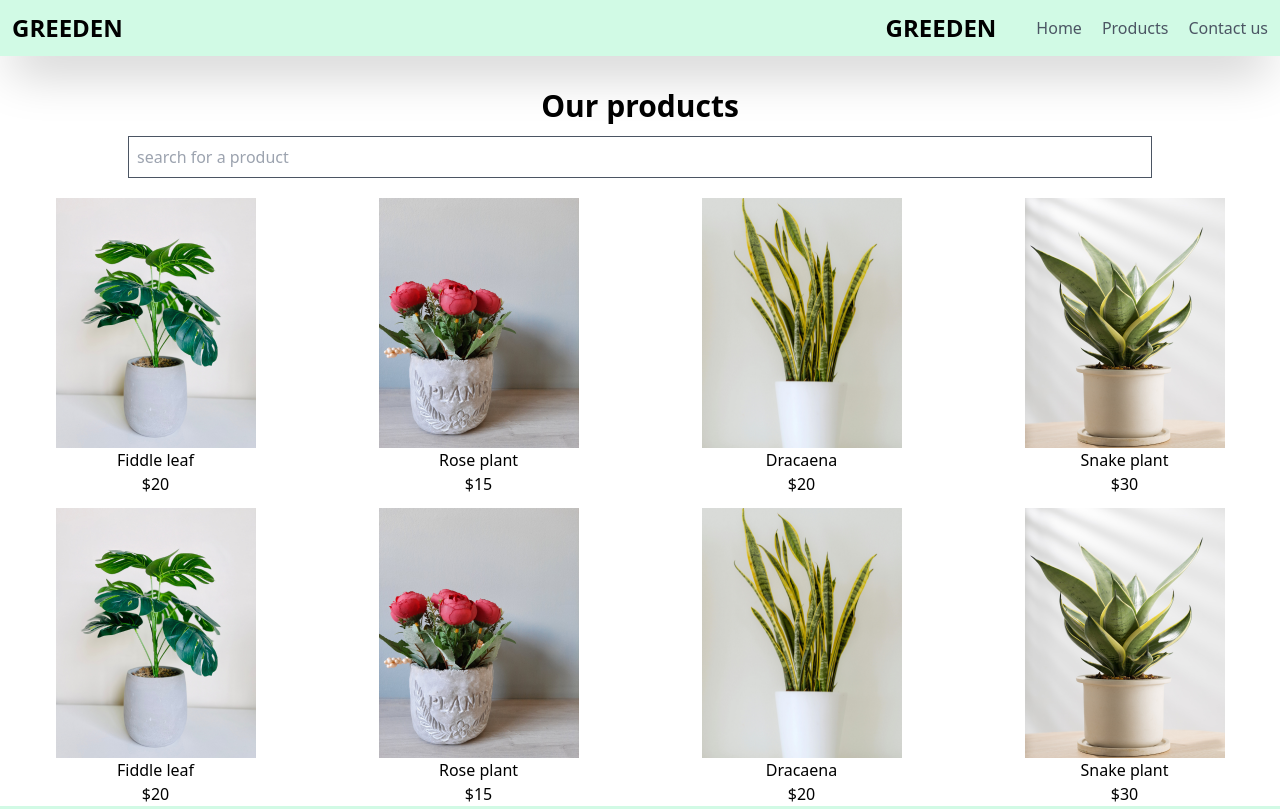
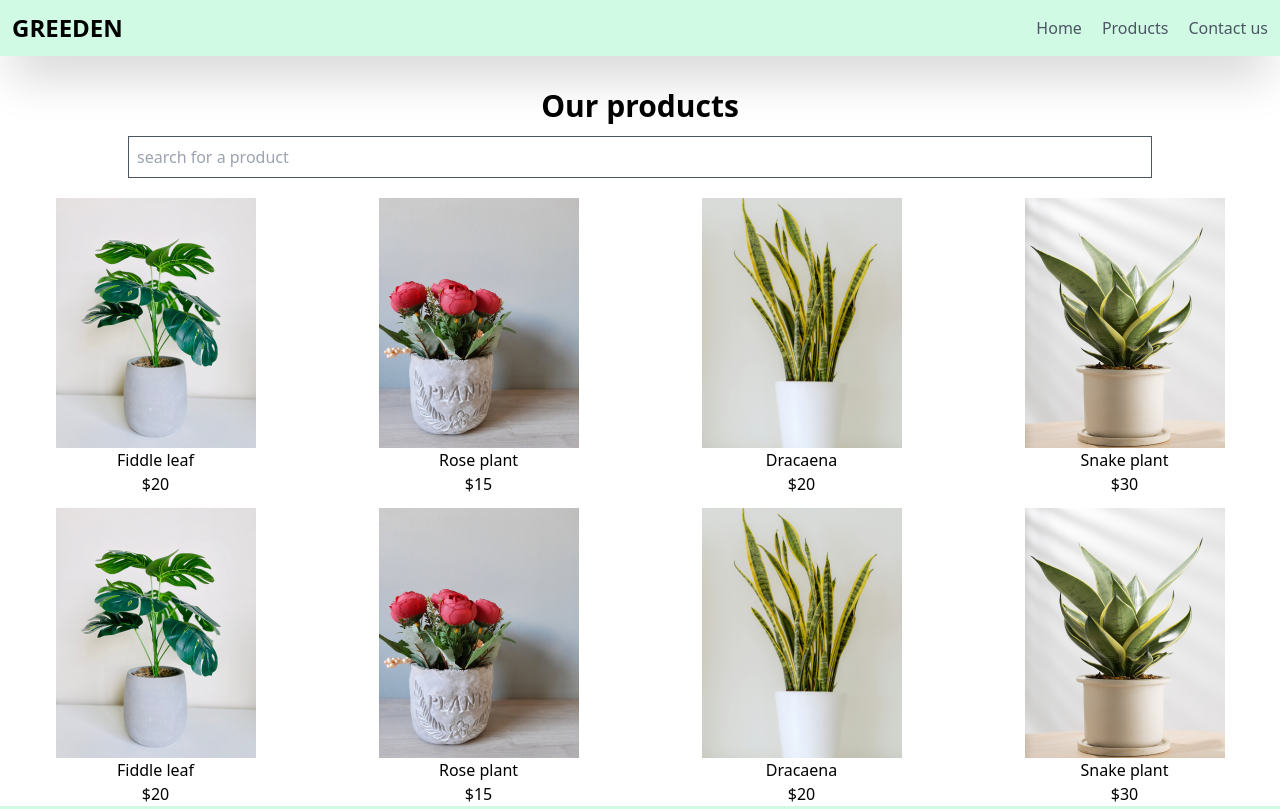
Before and after one commit to Amudha-kumar/greeden-website, a plain HTML site: page product.html in a window 1280 px wide. Shown: the top 809 px of the page. Drawn offline with nearby package versions, Linux system fonts and the light colour scheme.

Commit message:
updated the Logo in navbar

```diff
--- a/product.html
+++ b/product.html
@@ -22,7 +22,7 @@ https://cdn.jsdelivr.net/npm/tailwindcss@2.2.19/dist/tailwind.min.css
         <h1 class="text-2xl font-bold  ">GREEDEN</h1>
 
 <div class="flex items-center gap-5">
-    <h1 class="text-2xl font-bold  ">GREEDEN</h1>
+
         <ul class="flex gap-5 text-gray-600 hidden md:flex">
             <li>
                 <a class="hover:underline hover:text-black" href="index.html">Home</a>
```
